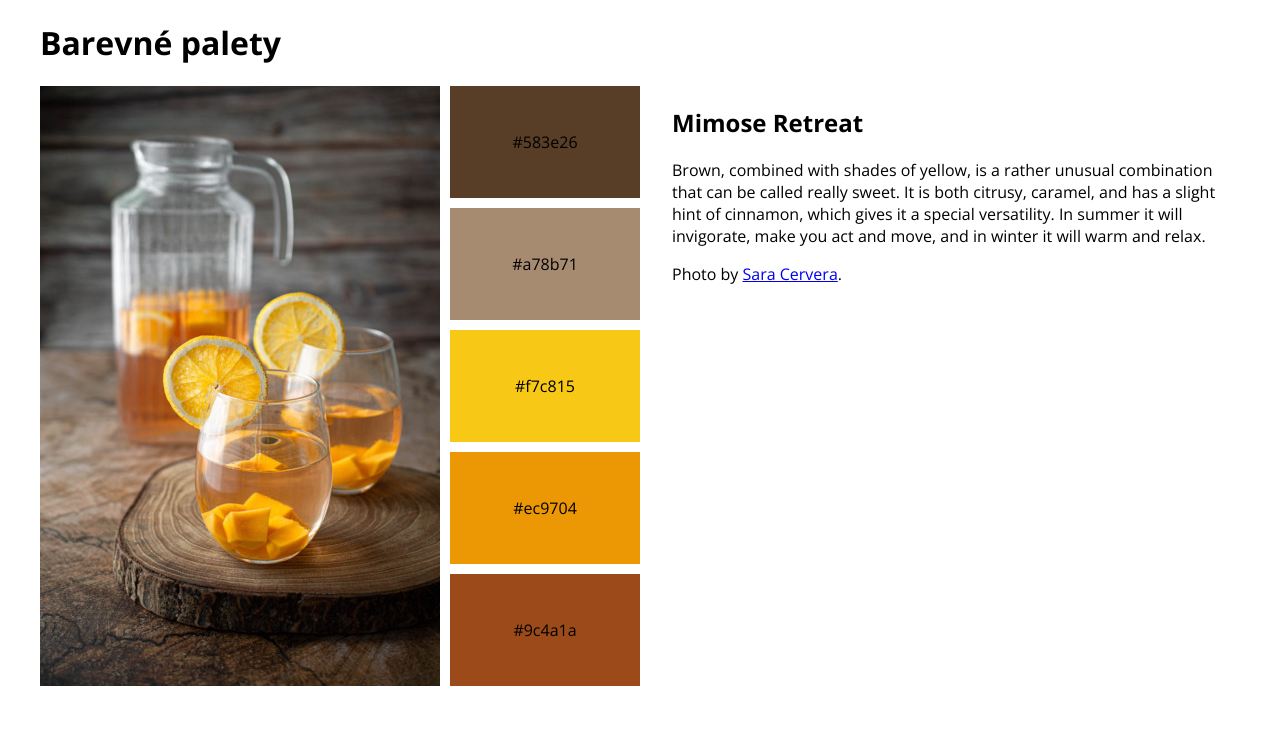
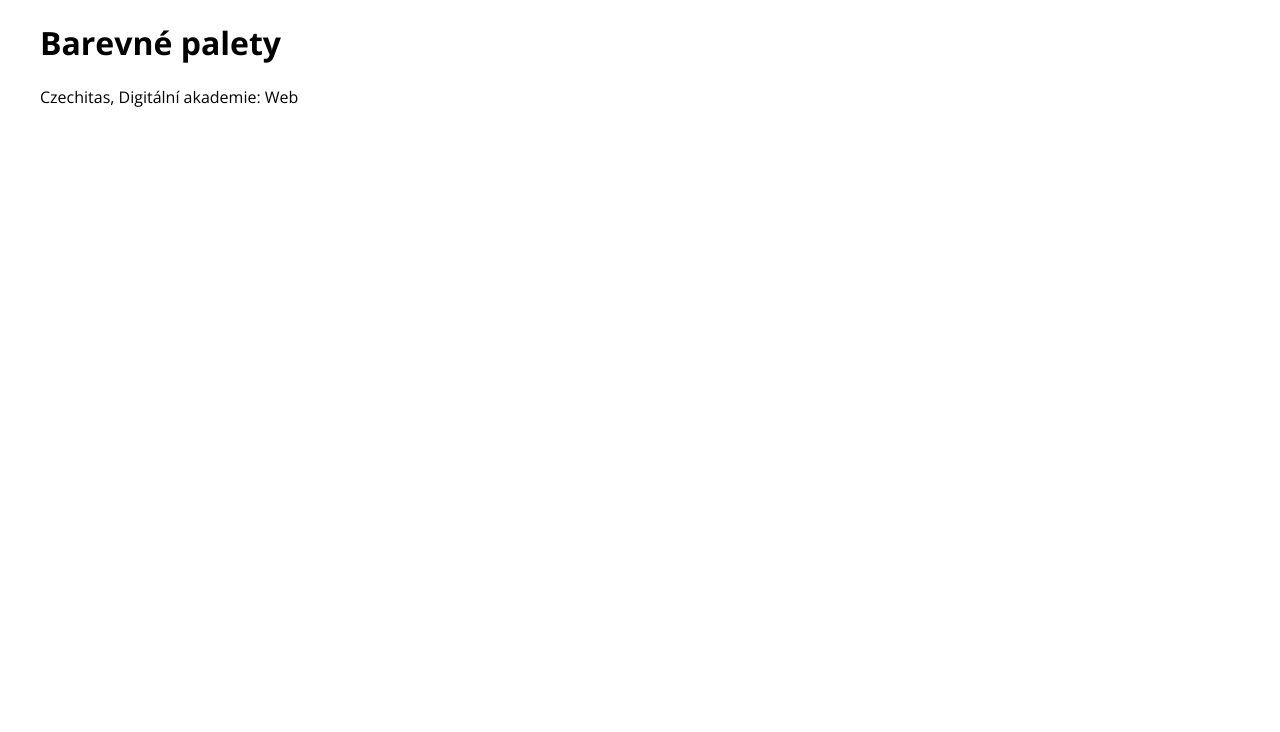
Before and after one commit to KacenkaThomova/React_Barevne-palety, a React app: page / in a window 1280 px wide. Shown: the top 732 px of the page. Built offline with nearby package versions, Linux system fonts and the light colour scheme.

Commit message:
Update index.jsx

```diff
--- a/src/index.jsx
+++ b/src/index.jsx
@@ -1,6 +1,9 @@
 import React from 'react';
 import { createRoot } from 'react-dom/client';
 import './style.css';
+import { palettes } from './palettes';
+import { Palette } from './components/Palette/Palette';
+import { SchemeColor } from './components/SchemeColor/SchemeColor';
 
 const App = () => {
   return (
@@ -9,26 +12,21 @@ const App = () => {
         <h1>Barevné palety</h1>
       </header>
       <main>
-        <div className="palette">
-          <div className="palette-scheme palette-scheme--vertical">
-            <img className="scheme-image" src="/img/mimosa-retreat.jpg" alt="Mimosa Retreat" />
-            <div className="scheme-colors">
-              <div className="scheme-color" style={{ backgroundColor: '#583e26' }} >#583e26</div>
-              <div className="scheme-color" style={{ backgroundColor: '#a78b71' }} >#a78b71</div>
-              <div className="scheme-color" style={{ backgroundColor: '#f7c815' }} >#f7c815</div>
-              <div className="scheme-color" style={{ backgroundColor: '#ec9704' }} >#ec9704</div>
-              <div className="scheme-color" style={{ backgroundColor: '#9c4a1a' }} >#9c4a1a</div>
-            </div>
-          </div>
-          <div className="palette-info">
-            <h2>Mimose Retreat</h2>
-            <p>Brown, combined with shades of yellow, is a rather unusual combination that can be called really sweet. It is both citrusy, caramel, and has a slight hint of cinnamon, which gives it a special versatility. In summer it will invigorate, make you act and move, and in winter it will warm and relax.</p>
-
-            <p>Photo by <a href="https://unsplash.com/photos/XkiONXX7i4o" target="_blank">Sara Cervera</a>.</p>
-          </div>
+      <div className='colorIndex'>
+          {palettes[0].colors.map((colorIndex) => {
+            <SchemeColor
+            key={colorIndex}
+            colorNumber={colorIndex}/>
+          })}
         </div>
-
-        <div className="palette">
+        <div className='zkouska'>
+          {palettes.map((palety) => {
+            <Palette
+            key={palety.name}
+            paletteData={palety}/>
+            })}
+        </div>
+       {/* <div className="palette">
           <div className="palette-scheme palette-scheme--horizontal">
             <img className="scheme-image" src="/img/ocean-waves.jpg" alt="Ocean Waves" />
             <div className="scheme-colors">
@@ -45,7 +43,7 @@ const App = () => {
 
             <p>Photo by <a href="https://unsplash.com/photos/wc9avd2RaN0" target="_blank">Christoffer Engström</a>.</p>
           </div>
-        </div>
+          </div>*/}
       </main>
       <footer>
         <p>Czechitas, Digitální akademie: Web</p>
```
